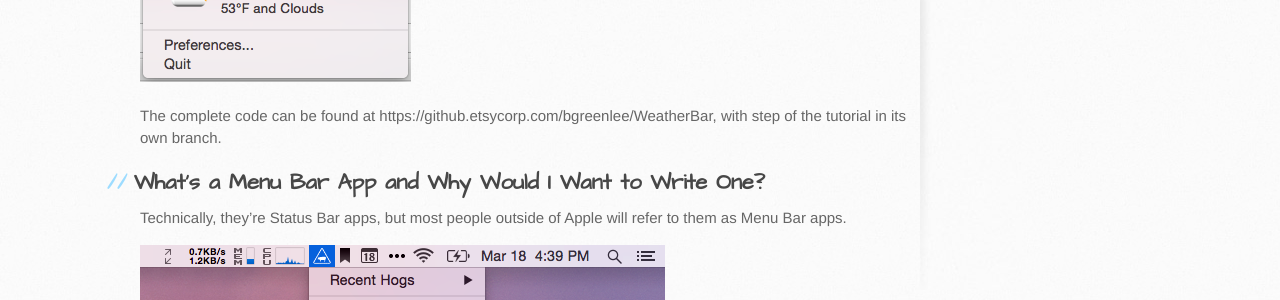
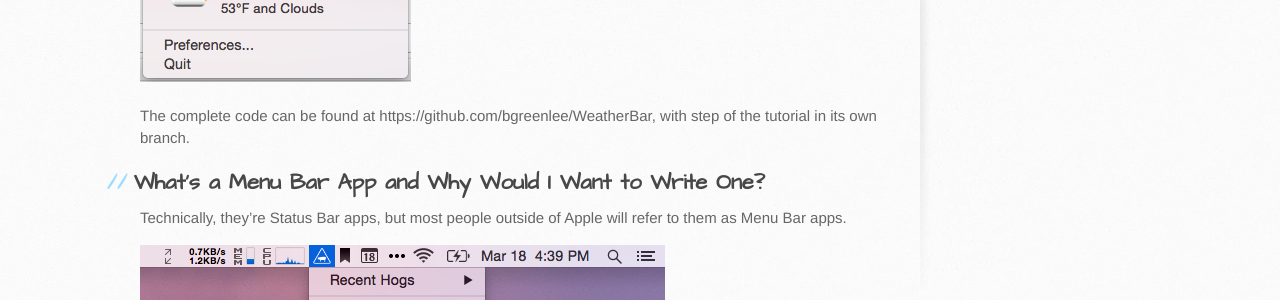
Before and after one commit to bgreenlee/WeatherBar, a Jekyll site: the page built from index.md, in a window 1280 px wide and 900 px high. Shown: the part 446-746 px from the top of the window. Built offline with Jekyll 4.4.1, drawn with Linux system fonts in a browser that asks for light colours; nearby versions of some CDN libraries; part of the change alters nothing that is shown.

Commit message:
Update index.md

```diff
--- a/index.md
+++ b/index.md
@@ -8,7 +8,7 @@ This tutorial will walk you through writing a Mac Menu Bar (aka Status Bar) app,
 
 ![](assets/weatherbar.png)
 
-The complete code can be found at https://github.etsycorp.com/bgreenlee/WeatherBar, with step of the tutorial in its own branch.
+The complete code can be found at https://github.com/bgreenlee/WeatherBar, with step of the tutorial in its own branch.
 
 ## What's a Menu Bar App and Why Would I Want to Write One?
 
@@ -22,7 +22,7 @@ Menu Bar apps are great for creating quick utilities. Because the UI is fairly c
 
 You should have the latest stable version of [Xcode](https://itunes.apple.com/us/app/xcode/id497799835?mt=12). At the time of this writing, that is 6.2. As Swift is a language still under heavy development, it's not unlikely that the code written here may fail to compile on earlier or later versions. I'll try to keep this up-to-date, but if you find any errors, please [let me know](mailto:brad@footle.org).
 
-## Let's Get Something Running ([code](https://github.etsycorp.com/bgreenlee/WeatherBar/tree/step-00))
+## Let's Get Something Running ([code](https://github.com/bgreenlee/WeatherBar/tree/step-00))
 
 Open Xcode.
 
@@ -81,7 +81,7 @@ NSApplication.sharedApplication().terminate(self)
 
 Run it! You have a working menu bar app.
 
-## Make it Look Like a Real Menu Bar App ([code](https://github.etsycorp.com/bgreenlee/WeatherBar/tree/step-01-icon))
+## Make it Look Like a Real Menu Bar App ([code](https://github.com/bgreenlee/WeatherBar/tree/step-01-icon))
 
 You might have noticed an icon shows up in your Dock when you ran your app. You also get the default application menus on the left side of the status bar. Menu bar apps don't need either of those, so let's get rid of them.
 
@@ -114,7 +114,7 @@ Delete the `statusItem.title` line.
 
 Try running it again.
 
-## Reorganize ([code](https://github.etsycorp.com/bgreenlee/WeatherBar/tree/step-02-reorg))
+## Reorganize ([code](https://github.com/bgreenlee/WeatherBar/tree/step-02-reorg))
 
 Before we add more code, we should find a better place to put it. The AppDelegate is really meant to be used only for handling application lifecycle events. We *could* dump all our code in there, but at some point you're going to hate yourself.
 
@@ -157,7 +157,7 @@ Finally, right-click on the App Delegate object and click the X next to the stat
 
 Now, when the application is launched and the **StatusMenu.xib** is instantiated, our StatusMenuController will receive `awakeFromNib`, and we can do what we need to initialize the status menu.
 
-## Step 3: Calling the API ([code](https://github.etsycorp.com/bgreenlee/WeatherBar/tree/step-03-api))
+## Step 3: Calling the API ([code](https://github.com/bgreenlee/WeatherBar/tree/step-03-api))
 
 The next thing we need is something to manage communication with the weather API.
 
@@ -232,7 +232,7 @@ class StatusMenuController: NSObject {
 }
 ~~~
 
-## Parsing JSON ([code](https://github.etsycorp.com/bgreenlee/WeatherBar/tree/step-04-json-parsing))
+## Parsing JSON ([code](https://github.com/bgreenlee/WeatherBar/tree/step-04-json-parsing))
 
 Parsing JSON is a little awkward in Swift, and people have written libraries–like [SwiftyJSON](https://github.com/SwiftyJSON/SwiftyJSON)–to make this easier, but our needs are simple and I don't want to complicate things with installing external libraries (although if you do, the two main package managers for Xcode are [Carthage](https://github.com/Carthage/Carthage) and [CocoaPODS](http://cocoapods.org/)).
 
@@ -351,7 +351,7 @@ If you run it again now you'll see:
 2015-03-19 15:11:49.130 WeatherBar[50731:2009152] Optional(Seattle: 58.87F and Clouds)
 ~~~
 
-## Getting the Weather into the Controller ([delegate code](https://github.etsycorp.com/bgreenlee/WeatherBar/tree/step-05a-delegate) or [callback code](https://github.etsycorp.com/bgreenlee/WeatherBar/tree/step-05b-callback))
+## Getting the Weather into the Controller ([delegate code](https://github.com/bgreenlee/WeatherBar/tree/step-05a-delegate) or [callback code](https://github.com/bgreenlee/WeatherBar/tree/step-05b-callback))
 
 Next, let's actually display the weather in our app, as opposed to in the debug console.
 
@@ -439,7 +439,7 @@ func updateWeather() {
 ~~~
 
 
-## Displaying the Weather ([code](https://github.etsycorp.com/bgreenlee/WeatherBar/tree/step-06-displaying))
+## Displaying the Weather ([code](https://github.com/bgreenlee/WeatherBar/tree/step-06-displaying))
 
 Finally, we'll update our menu to display the weather.
 
@@ -459,7 +459,7 @@ Run and voila!
 
 The weather is greyed out because we have no action associated with selecting it. We could have it open a web page to a detailed forecast, but instead next we'll make a nicer display.
 
-## Creating a Weather View ([code](https://github.etsycorp.com/bgreenlee/WeatherBar/tree/step-07-weather-view))
+## Creating a Weather View ([code](https://github.com/bgreenlee/WeatherBar/tree/step-07-weather-view))
 
 Open MainMenu.xib.
 
@@ -525,7 +525,7 @@ func updateWeather() {
 
 Run it!
 
-## Adding the Weather Image ([code](https://github.etsycorp.com/bgreenlee/WeatherBar/tree/step-08-weather-image))
+## Adding the Weather Image ([code](https://github.com/bgreenlee/WeatherBar/tree/step-08-weather-image))
 
 So, we're obviously missing something in our weather view. Let's update it with the appropriate weather image.
 
@@ -556,7 +556,7 @@ imageView.image = NSImage(named: weather.icon)
 
 That's it! Run it.
 
-## Preferences ([code](https://github.etsycorp.com/bgreenlee/WeatherBar/tree/step-09-preferences))
+## Preferences ([code](https://github.com/bgreenlee/WeatherBar/tree/step-09-preferences))
 
 Having the city hard-coded in the app is not cool. Let's make a Preferences pane so we can change it.
 
@@ -744,4 +744,4 @@ That's the end of this tutorial. Obviously there's a lot more that we can do wit
 
 ## Contact
 
-Got questions, feedback, or corrections? [Hit me up!](mailto:brad@footle.org) (You can also submit and [issue](https://github.etsycorp.com/bgreenlee/WeatherBar/issues) or [pull request](https://github.etsycorp.com/bgreenlee/WeatherBar/pulls).)
+Got questions, feedback, or corrections? [Hit me up!](mailto:brad@footle.org) (You can also submit and [issue](https://github.com/bgreenlee/WeatherBar/issues) or [pull request](https://github.com/bgreenlee/WeatherBar/pulls).)
```
